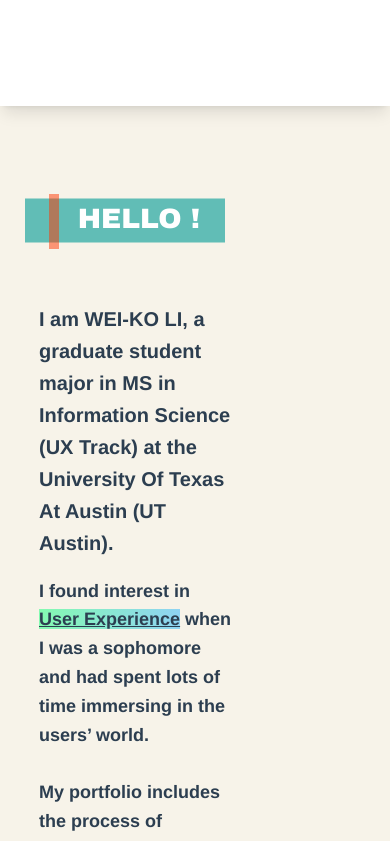
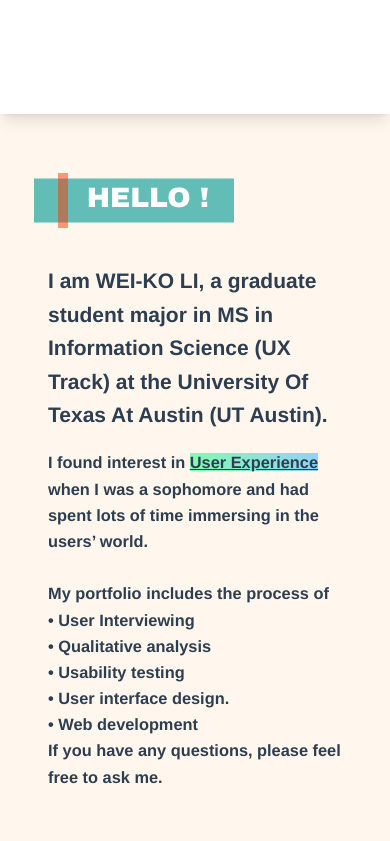
Before and after one commit to weiaquarius/newportfolio, a Vue app: page / in a window 390 px wide. Shown: the top 841 px of the page. Built offline with nearby package versions, Linux system fonts and the light colour scheme.

Commit message:
update Nav

```diff
--- a/src/App.vue
+++ b/src/App.vue
@@ -4,7 +4,7 @@
     id="nav"
   >
     <div class="container-fluid w-full flex flex-wrap justify-start px-6">
-      <div class="mt-1 collapse navbar-collapse">
+      <div class="w-full sm:w-40 mt-1 mb-2 collapse navbar-collapse">
         <router-link to="/"
           ><img
             src="@/assets/WEIKOLI.png"
@@ -13,20 +13,20 @@
             loading="lazy"
         /></router-link>
       </div>
-      <div class="collapse navbar-collapse text-xl">
+      <div class="navsm:w-1/3 collapse navbar-collapse text-lg sm:text-xl">
         <router-link to="/">Home</router-link>
       </div>
-      <div class="collapse navbar-collapse text-xl">
+      <div class="navsm:w-1/3 collapse navbar-collapse text-lg sm:text-xl">
         <router-link to="/about">About</router-link>
       </div>
-
+      <div class="navsm:w-1/3">
         <n-dropdown
           trigger="hover"
           show-arrow
           :options="options"
           @select="handleSelect"
         >
-        <div class="collapse navbar-collapse text-xl">
+          <div class="collapse navbar-collapse text-lg sm:text-xl">
             <a class="flex items-center">
               <span>Project</span>
               <n-icon class="px-1 arrowStyle" size="30">
@@ -35,6 +35,7 @@
             </a>
           </div>
         </n-dropdown>
+      </div>
     </div>
   </nav>
   <router-view />
--- a/src/components/Home/BioInfo.vue
+++ b/src/components/Home/BioInfo.vue
@@ -1,18 +1,22 @@
 <template>
-  <section>
-    <div class="bio">
+  <div class="bg-orange-50">
+    <div class="grid grid-cols-4 text-left pt-40 sm:pt-32 px-8 sm:px-20">
+      <div
+        class="col-span-4 md:col-span-2 px-4 sm:px-10 lg:px-24 py-10 sm:py-24"
+      >
         <div class="loading">
           <span>HELLO ! </span>
         </div>
+        <div class="mt-16">
           <h2>
-        I am WEI-KO LI, a graduate student major in MS in Information Science
-        (UX Track) at the University Of Texas At Austin (UT Austin).
+            I am WEI-KO LI, a graduate student major in MS in Information
+            Science (UX Track) at the University Of Texas At Austin (UT Austin).
           </h2>
           <h3>
             I found interest in
-        <span class="underline diffcolor">User Experience</span> when I was a
-        sophomore and had spent lots of time immersing in the users’ world.
-        <br /><br />
+            <span class="underline diffcolor">User Experience</span> when I was
+            a sophomore and had spent lots of time immersing in the users’
+            world. <br /><br />
 
             My portfolio includes the process of<br />
             • User Interviewing<br />
@@ -23,16 +27,20 @@
             If you have any questions, please feel free to ask me.<br /><br /><br />
           </h3>
         </div>
-    <div class="profile-img circular--landscape">
+      </div>
+      <div
+        class="col-span-2 circular--landscape md:w-[350px] md:h-[350px] lg:w-[450px] lg:h-[450px] md:ml-8 lg:ml-20 md:my-28"
+      >
         <img src="@/assets/Home/viviantexas.png" alt="" />
       </div>
-  </section>
+    </div>
+  </div>
 </template>
 
 <script setup lang="ts"></script>
 
 <style scoped lang="scss">
-section {
+body {
   width: 100%;
   margin: 0;
   padding: 56px 0;
@@ -46,51 +54,52 @@ section {
   //   padding: 0 15%;
   // }
 }
-.bio {
-  margin: 280px 0 0 15%;
-  width: 35%;
-  text-align: left;
-  z-index: 999;
-  @media (max-width: 992px) {
-    h2 {
-      font-size: 24px;
-    }
-    width: 40%;
-    margin: 230px 0 0 0;
-    padding-left: 10%;
-  }
-  @media (max-width: 700px) {
-    width: 60%;
-    h2 {
-      font-size: 20px;
-    }
-    h3 {
-      font-size: 18px;
-    }
-  }
-}
+// .bio {
+//   margin-left: 15%;
+//   // margin: 280px 0 0 15%;
+//   width: 35%;
+//   text-align: left;
+//   z-index: 999;
+//   @media (max-width: 992px) {
+//     h2 {
+//       font-size: 24px;
+//     }
+//     width: 40%;
+//     // margin: 230px 0 0 0;
+//     padding-left: 10%;
+//   }
+//   @media (max-width: 700px) {
+//     width: 60%;
+//     h2 {
+//       font-size: 20px;
+//     }
+//     h3 {
+//       font-size: 18px;
+//     }
+//   }
+// }
 
 .circular--landscape {
   display: inline-block;
-  position: absolute;
-  top: 30%;
-  left: 60%;
-  width: 450px;
-  height: 450px;
+  // position: absolute;
+  // top: 30%;
+  // left: 60%;
+  // width: 450px;
+  // height: 450px;
   overflow: hidden;
   border-radius: 50%;
-  @media (max-width: 1200px) {
-    width: 350px;
-    height: 350px;
-    top: 40%;
-  }
-  @media (max-width: 992px) {
-    width: 300px;
-    height: 300px;
-    top: 40%;
-    left: 55%;
-  }
-  @media (max-width: 700px) {
+  // @media (max-width: 1200px) {
+  //   width: 350px;
+  //   height: 350px;
+  //   top: 40%;
+  // }
+  // @media (max-width: 992px) {
+  //   width: 300px;
+  //   height: 300px;
+  //   top: 40%;
+  //   left: 55%;
+  // }
+  @media (max-width: 768px) {
     display: none;
   }
 }
@@ -102,26 +111,6 @@ section {
     margin-left: -100px;
   }
 }
-// .profile-img {
-//   width: 60%;
-//   position: absolute;
-//   top: 20%;
-//   left: 40%;
-//   img {
-//     width: 55%;
-//   }
-//   @media (max-width: 1200px) {
-//     width: 60%;
-//     top: 30%;
-//   }
-//   @media (max-width: 992px) {
-//     top: 40%;
-//   }
-
-//   @media (max-width: 700px) {
-//     display: none;
-//   }
-// }
 
 .loading {
   font-family: 'Arial Black', 'Arial Bold', Gadget, sans-serif;
@@ -132,21 +121,16 @@ section {
   line-height: 50px;
 
   position: absolute;
-  left: 10%;
-  // right: 10%;
-  top: 30%;
+  // left: 10%;
+  // // right: 10%;
+  // top: 30%;
   margin: auto;
   transform: translateY(-50%);
-  @media (max-width: 992px) {
-    top: 20%;
-  }
-  @media (max-width: 700px) {
-    top: 18%;
-  }
-  // @media (max-width: 500px) {
-  //   top: 17%;
-  //   left: auto;
-  //   right: auto;
+  // @media (max-width: 992px) {
+  //   top: 20%;
+  // }
+  // @media (max-width: 700px) {
+  //   top: 18%;
   // }
 }
 
--- a/src/views/MeeturePage.vue
+++ b/src/views/MeeturePage.vue
@@ -160,16 +160,7 @@
             class="absolute w-3 h-3 bg-gray-200 rounded-full mt-1.5 left-1 border border-white dark:border-gray-900 dark:bg-gray-700"
           ></div>
           <h3 class="text-md md:text-lg font-semibold text-gray-900 dark:text-white">
-            Usability testing
-          </h3>
-          <p class="text-base font-normal text-gray-500 dark:text-gray-400"></p>
-        </li>
-        <li class="sm:mb-8">
-          <div
-            class="absolute w-3 h-3 bg-gray-200 rounded-full mt-1.5 left-1 border border-white dark:border-gray-900 dark:bg-gray-700"
-          ></div>
-          <h3 class="text-md md:text-lg font-semibold text-gray-900 dark:text-white">
-            Mid-Fidelity
+            Usability testing & Mid-Fidelity
           </h3>
           <p class="text-base font-normal text-gray-500 dark:text-gray-400"></p>
         </li>
--- a/src/views/TravelPage.vue
+++ b/src/views/TravelPage.vue
@@ -124,7 +124,7 @@
           >
             Observation
           </h3>
-          <p class="text-md font-medium">
+          <p class="text-lg md:text-md font-medium">
             Go to the field (e.g. bus, train, high speed rail, Metro, Intercity
             Bus)
           </p>
@@ -176,7 +176,7 @@
       <p class="text-lg md:text-xl font-medium leading-7">
         Both qualitative and quantitative research methods have pros and
         cons.<br /><br />
-        Questionnaire-based survey have limitations.<br />
+        <b>Questionnaire-based survey has limitations.</b><br />
         Self-reporting methods are less reliable for the short, non-habitual
         activities and has the disadvantage of the memory effect, especially if
         they are not carried out during or immediately after travelling.<br />
--- a/tailwind.config.js
+++ b/tailwind.config.js
@@ -7,6 +7,10 @@ export default {
       backgroundImage: {
         podcastCover: "url('/src/assets/Podcast/PodcastCover.png')",
       },
+      screens: {
+        navsm: { max: '640px' },
+        // => @media (max-width: 1535px) { ... }
+      },
     },
   },
   plugins: [aspectRation],
```
Lines whose indentation alone changed are shown as unchanged.
